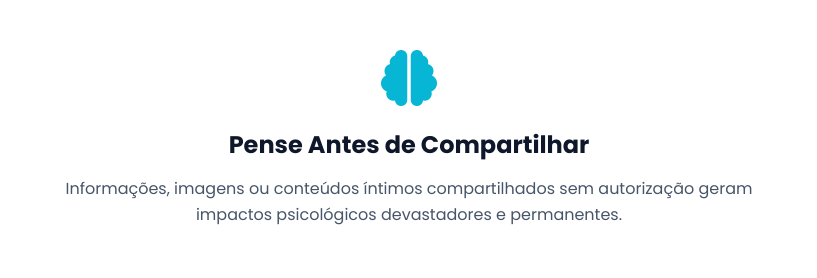
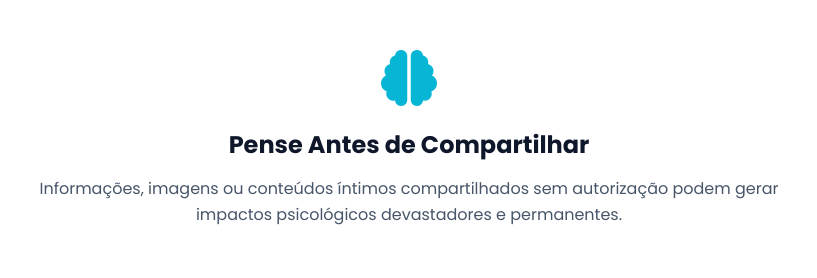
Before and after one commit to joaoorzechowskioliveira-lang/CyberbullyingESegurancaDigital, a plain HTML site: page index.html in a window 1280 px wide. Shown: the part 2422-2700 px from the top of the page, 231-1048 px from the left. Drawn offline with Linux system fonts and the light colour scheme.

Commit message:
05/08/2026

```diff
--- a/script.js
+++ b/script.js
@@ -52,17 +52,17 @@ document.addEventListener('DOMContentLoaded', () => {
         {
             icon: "fa-solid fa-brain",
             title: "Pense Antes de Compartilhar",
-            description: "Informações, imagens ou conteúdos íntimos compartilhados sem autorização geram impactos psicológicos devastadores e permanentes."
+            description: "Informações, imagens ou conteúdos íntimos compartilhados sem autorização podem gerar impactos psicológicos devastadores e permanentes."
         },
         {
             icon: "fa-solid fa-lock",
             title: "Fortaleça suas Senhas e Privacidade",
-            description: "Utilize autenticação em dois fatores (2FA) e configure o nível de privacidade das suas redes para apenas amigos próximos."
+            description: "Utilize autenticação em duas etapas (2FA) e configure o nível de privacidade das suas redes para apenas amigos próximos."
         },
         {
             icon: "fa-solid fa-hands-holding-child",
             title: "Pratique a Empatia Digital",
-            description: "Atrás de cada perfil existe uma pessoa real com sentimentos. Não dissemine comentários com conteúdos de ódio ou sarcasmo destrutivo."
+            description: "Atrás de cada perfil existe uma pessoa real com sentimentos. Não faça comentários de ódio ou sarcasmo destrutivo."
         },
         {
             icon: "fa-solid fa-gavel",
@@ -151,7 +151,7 @@ document.addEventListener('DOMContentLoaded', () => {
 
         respostaDinamica.innerHTML = `
             <h4>Olá, ${nome}. Estamos com você.</h4>
-            <p>Obrigado por ter a coragem de compartilhar seu relato conosco. Saiba que sua dor é válida e você não está só.</p>
+            <p>Obrigado por ter a coragem de compartilhar seu relato conosco. Saiba que sua dor é válida e você não está sozinho nessa.</p>
 
             <div class="quote-box">
                 <i class="fa-solid fa-quote-left"></i> ${fraseAleatoria}
@@ -212,7 +212,7 @@ document.addEventListener('DOMContentLoaded', () => {
                 "Ameaçar a pessoa de volta com agressão física."
             ],
             correct: 2,
-            explanation: "Chantagem e extorsão são crimes graves. Nunca ceda, pois as exigências continuam. Guarde o histórico e denuncie às autoridades."
+            explanation: "Chantagem e extorsão são crimes graves. Nunca ceda, pois as exigências continuam. Salve provas, guarde o histórico e denuncie às autoridades."
         },
         {
             question: "4. Qual é a utilidade da 'Ata Notarial' feita em Cartório no contexto do cyberbullying?",
--- a/style.css
+++ b/style.css
@@ -117,6 +117,7 @@ body.dark-mode .header {
 
 .nav-menu {
     text-align: center;
+    display: block;
     gap: clamp(0.8rem, 1.5vw, 1.8rem);
 }
 
```
